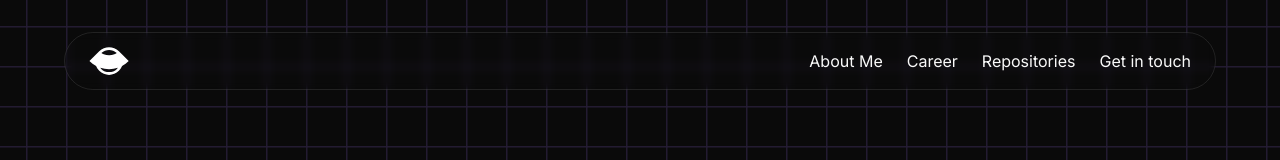
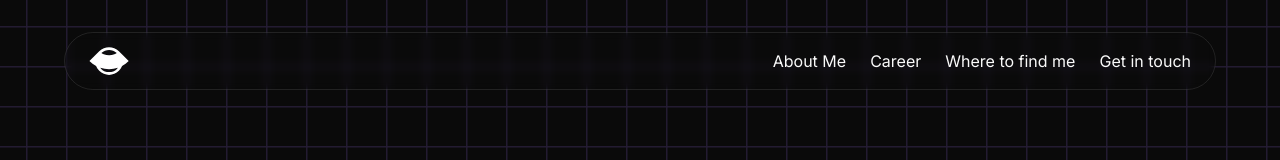
Before and after one commit to lucaskraus/lucaskraus, a React (Vite) app: page / in a window 1280 px wide. Shown: the top 160 px of the page. Built offline with nearby package versions, Linux system fonts and the light colour scheme.

Commit message:
Update header items in App component to reflect new terminology, changing 'Repositories' to 'Where to find me' for improved clarity.

```diff
--- a/src/App.tsx
+++ b/src/App.tsx
@@ -21,7 +21,7 @@ function App() {
       <div className="w-full flex flex-col items-center pt-8 pb-12 px-16 gap-24">
         <div className="flex flex-col w-full gap-10">
           <Header
-            items={['About Me', 'Career', 'Repositories', 'Get in touch']}
+            items={['About Me', 'Career', 'Where to find me', 'Get in touch']}
             onPress={() => {}}
           />
         </div>
```
